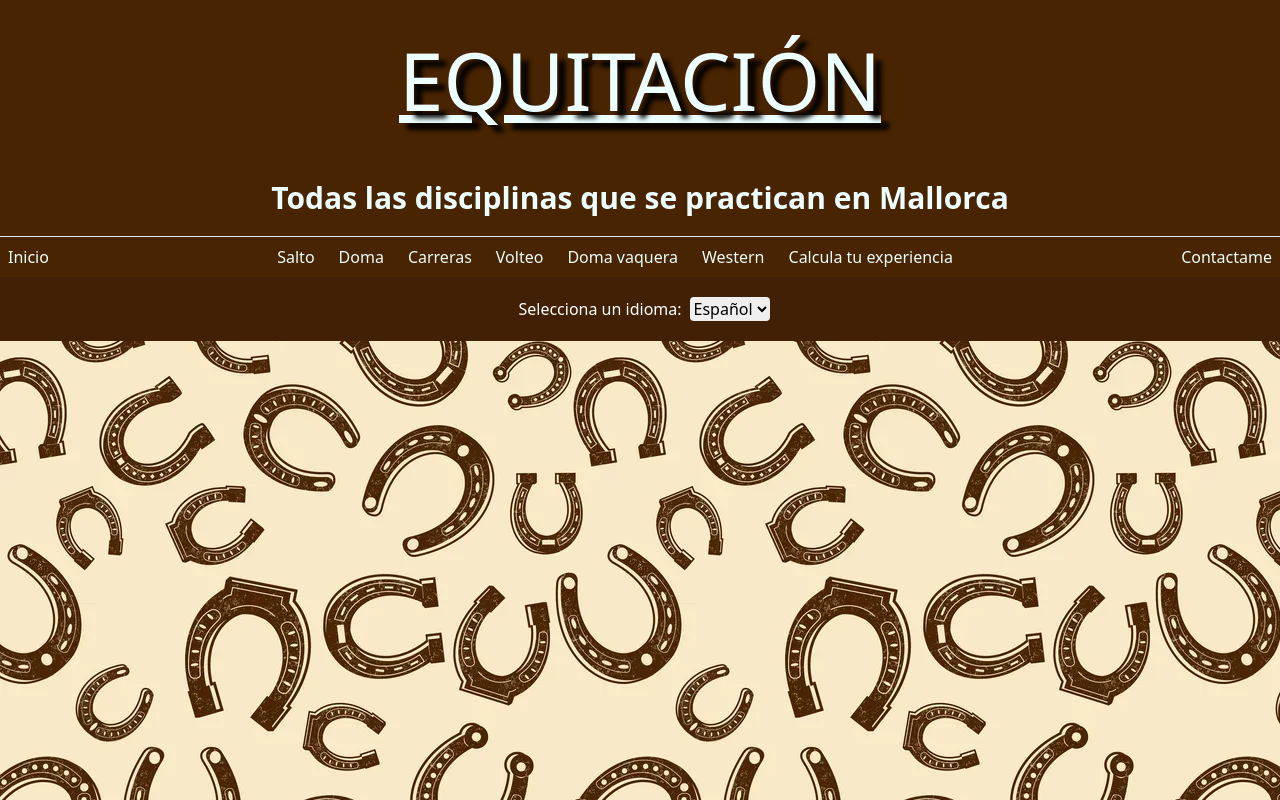
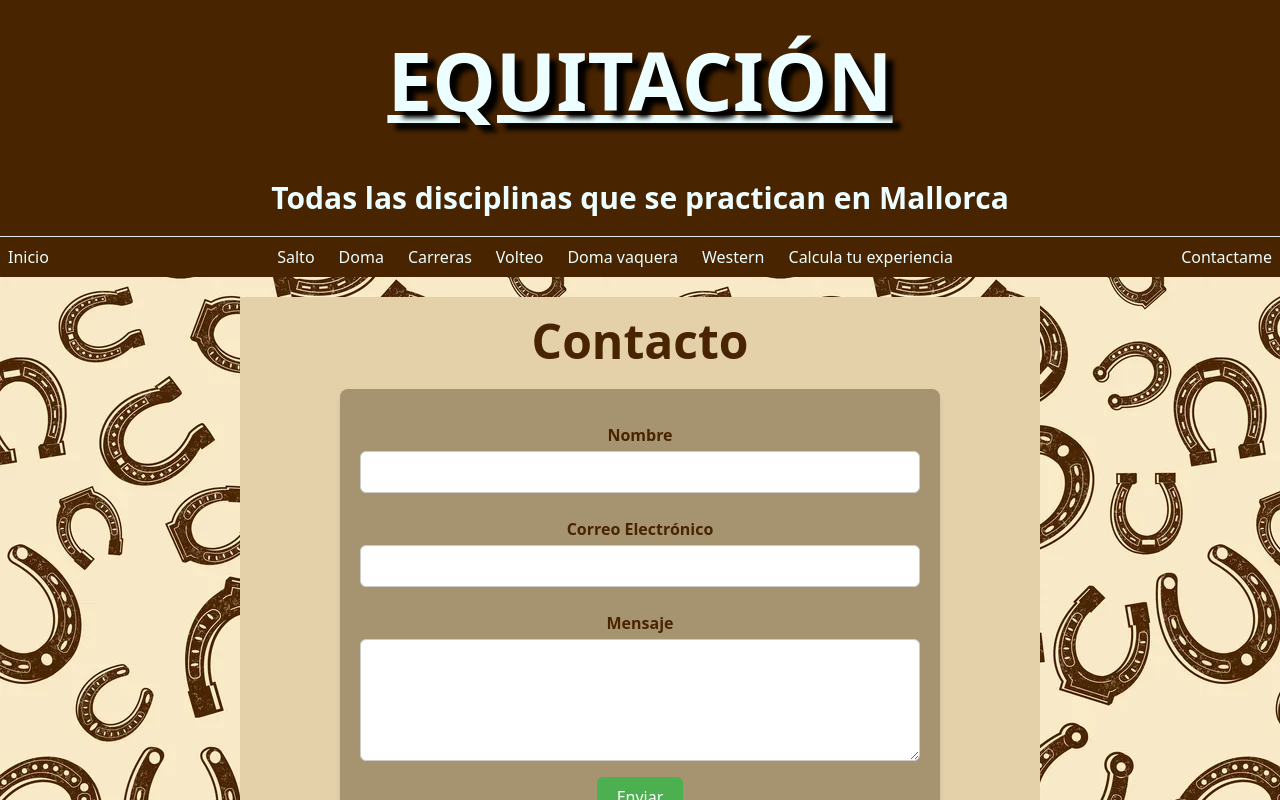
Before and after one commit to Marga75/Equus-Mallorca, a React (Vite) app: page /contacto in a window 1280 px wide. Shown: the top 800 px of the page. Built offline with nearby package versions, Linux system fonts and the light colour scheme.

Commit message:
Trabajo 100% terminado

```diff
--- a/src/App.tsx
+++ b/src/App.tsx
@@ -11,9 +11,7 @@ import Volteo from './paginas/Volteo';
 import DomaVaquera from './paginas/DomaVaquera';
 import Western from './paginas/Western';
 import CalculadoraExperiencia from './paginas/CalculadoraExperiencia';
-/*
 import Contacto from './paginas/Contacto';
-*/
 
 function App() {
   return (
@@ -34,9 +32,7 @@ function App() {
               path="/calculadoraExperiencia"
               element={<CalculadoraExperiencia />}
             />
-            {/*
             <Route path="/contacto" element={<Contacto />} />
-            */}
           </Routes>
         </main>
 
--- a/src/componentes/Header.tsx
+++ b/src/componentes/Header.tsx
@@ -4,7 +4,7 @@ function Header() {
       <div className="bg-[rgb(73,36,1)] text-center">
         <h1
         data-key="titulo"
-        className="p-5 text-cyan-50 uppercase underline text-[5em] text-shadow-lg"
+        className="p-5 text-cyan-50 uppercase underline text-[5em] text-shadow-lg font-bold"
         style={{ textShadow: "8px 7px 5px black" }}
         >Equitación</h1>
         <h2 data-key="subtitulo1" className="p-5 text-cyan-50 text-3xl font-bold">Todas las disciplinas que se practican en Mallorca</h2>
--- a/src/index.css
+++ b/src/index.css
@@ -1,7 +1,3 @@
-@tailwind base;
-@tailwind components;
-@tailwind utilities;
-
 *{
   margin: 0;
   padding: 0;
--- a/src/paginas/Contacto.tsx
+++ b/src/paginas/Contacto.tsx
@@ -1,44 +1,60 @@
-import { useState } from 'react';
+import { useState, useEffect } from "react";
 
 function Contacto() {
   const [nombre, setNombre] = useState("");
   const [email, setEmail] = useState("");
   const [mensaje, setMensaje] = useState("");
   const [isValid, setIsValid] = useState(true);
+  const [idioma, setIdioma] = useState("es"); // Iidoma por defecto
 
-  const handleSubmit = (event) => {
+  useEffect(() => {
+    const idiomaGuardado = localStorage.getItem("idioma") || "es";
+    setIdioma(idiomaGuardado);
+  }, []);
+
+  const handleSubmit = (event: React.FormEvent<HTMLFormElement>) => {
     event.preventDefault();
     setIsValid(true);
 
-    if (nombre === "" || email === "" || mensaje === "") {
+    if (nombre.trim() === "" || email.trim() === "" || mensaje.trim() === "") {
       setIsValid(false);
+    } else if (idioma === "es") {
+      alert(`Gracias, ${nombre}, por contactarnos. Te responderemos pronto.`);
     } else {
-      alert(`Gracias, ${nombre}, por contactarnos. Te responderemos pronto.`);
+      alert(
+        `Thanks, ${nombre}, for contacting us. We will respond to you soon.`
+      );
     }
   };
 
-  const handleNombreChange = (event) => {
+  const handleNombreChange = (event: React.ChangeEvent<HTMLInputElement>) => {
     setNombre(event.target.value);
   };
 
-  const handleEmailChange = (event) => {
+  const handleEmailChange = (event: React.ChangeEvent<HTMLInputElement>) => {
     setEmail(event.target.value);
   };
 
-  const handleMensajeChange = (event) => {
+  const handleMensajeChange = (
+    event: React.ChangeEvent<HTMLTextAreaElement>
+  ) => {
     setMensaje(event.target.value);
   };
 
   return (
     <>
-      <div className="contenedor-formulario">
-        <h2 data-key="encabezado" className="contacto">
+      <div className="w-[800px] m-auto text-center bg-[rgb(228,209,170)] h-[630px] mb-5">
+        <h2 data-key="encabezado" className="m-5 pt-5 text-5xl font-bold">
           Contacto
         </h2>
 
-        <div className="formulario">
+        <div className="max-w-[37.50rem] my-6 m-auto p-5 rounded-lg bg-[rgb(166,148,112)] shadow-md">
           <form id="formulario" method="post" onSubmit={handleSubmit}>
-            <label data-key="nombre" htmlFor="nombre">
+            <label
+              data-key="nombre"
+              htmlFor="nombre"
+              className="block mt-3.5 mx-0 mb-1 font-bold"
+            >
               Nombre
             </label>
             <input
@@ -46,9 +62,14 @@ function Contacto() {
               id="nombre"
               name="nombre"
               onChange={handleNombreChange}
+              className="w-full p-2.5 mb-2.5 border border-[rgb(204,204,204)] rounded-md text-sm"
             />
 
-            <label data-key="email" htmlFor="email">
+            <label
+              data-key="email"
+              htmlFor="email"
+              className="block mt-3.5 mx-0 mb-1 font-bold"
+            >
               Correo Electrónico
             </label>
             <input
@@ -56,24 +77,36 @@ function Contacto() {
               id="email"
               name="email"
               onChange={handleEmailChange}
+              className="w-full p-2.5 mb-2.5 border border-[rgb(204,204,204)] rounded-md text-sm"
             />
 
-            <label data-key="mensaje" htmlFor="mensaje">
+            <label
+              data-key="mensaje"
+              htmlFor="mensaje"
+              className="block mt-3.5 mx-0 mb-1 font-bold"
+            >
               Mensaje
             </label>
             <textarea
               name="mensaje"
               id="mensaje"
-              rows="5"
+              rows={5}
               onChange={handleMensajeChange}
+              className="w-full p-2.5 mb-2.5 border border-[rgb(204,204,204)] rounded-md text-sm"
             />
 
-            <button data-key="enviar" className="boton" type="submit">
+            <button
+              data-key="enviar"
+              className="bg-[rgb(76,175,80)] text-white py-2 px-5 rounded-md cursor-pointer text-base hover:bg-[rgb(69,160,73)]"
+              type="submit"
+            >
               Enviar
             </button>
-            {isValid ? null : (
-              <p style={{ color: "red" }}>
-                Por favor, completa todos los campos.
+            {!isValid && (
+              <p className="text-red-500 mt-2">
+                {idioma === "es"
+                  ? "Por favor, completa todos los campos."
+                  : "Please fill in all fields."}
               </p>
             )}
           </form>
```
Also changed, not shown: src/tailwindcss/calculadora.css (deleted, +0 -31 lines).
